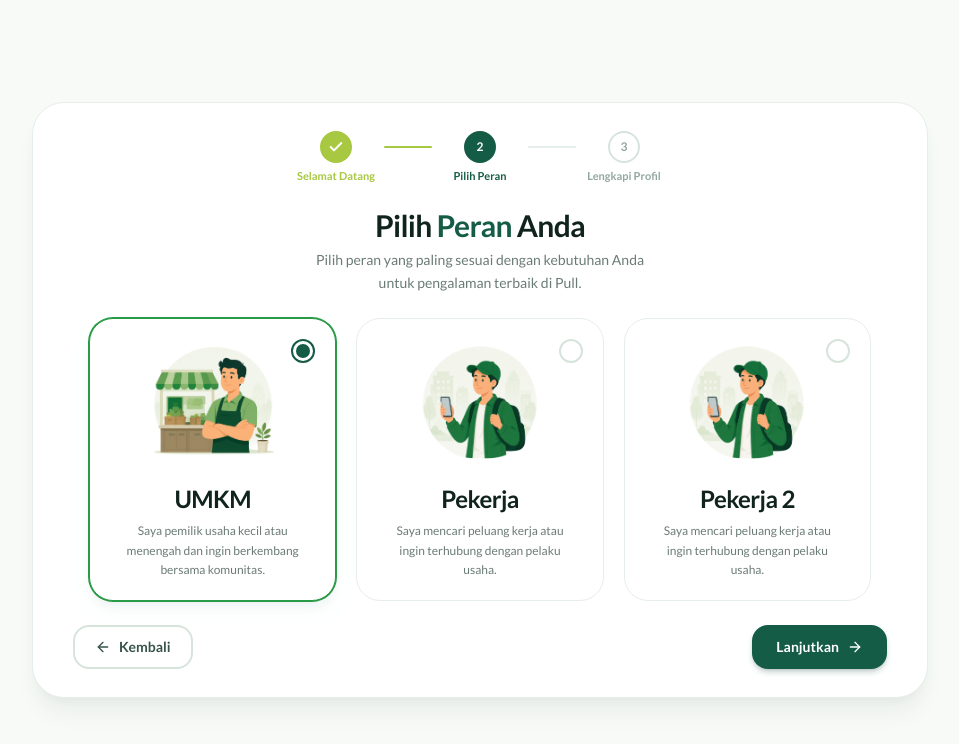
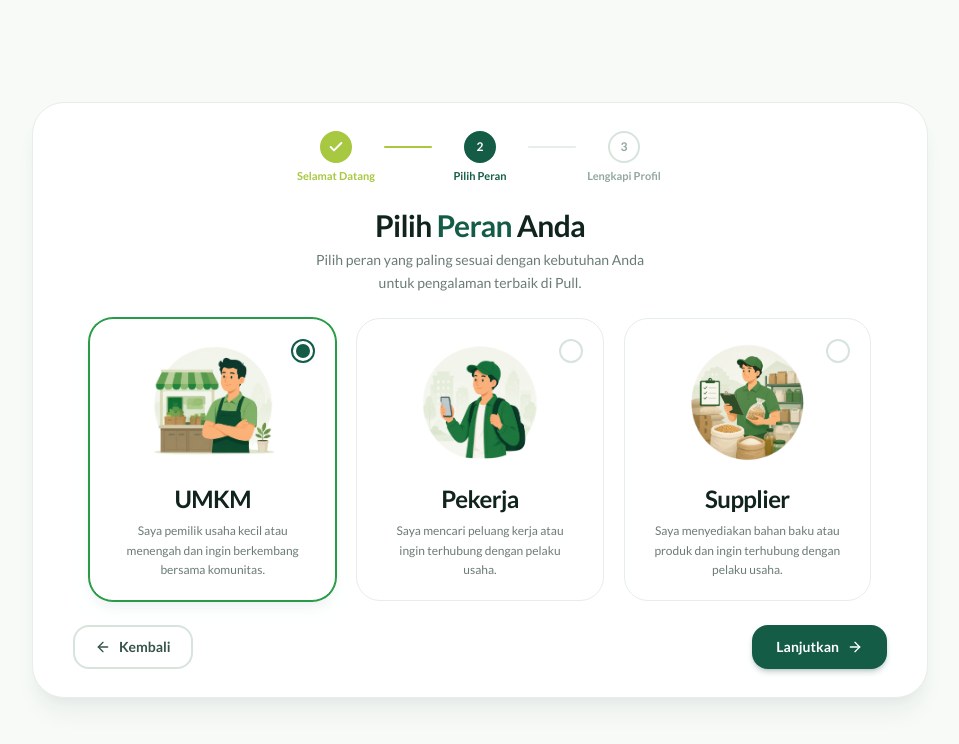
Before and after one commit to stoy109/Pull, a Next.js app: page /onboarding/pilih-peran in a window 1280 px wide. Shown: the top 744 px of the page, without its empty margins (160-1119 px from the left). Built offline with nearby package versions, Linux system fonts and the light colour scheme.

Commit message:
feat: add supplier role and use supplier.png icon

```diff
--- a/app/(public)/onboarding/pilih-peran/page.tsx
+++ b/app/(public)/onboarding/pilih-peran/page.tsx
@@ -34,10 +34,10 @@ const ROLES = [
     image: "/onboarding/roles/pekerja.png",
   },
   {
-    id: "pekerja2",
-    label: "Pekerja 2",
-    desc: "Saya mencari peluang kerja atau ingin terhubung dengan pelaku usaha.",
-    image: "/onboarding/roles/pekerja.png",
+    id: "supplier",
+    label: "Supplier",
+    desc: "Saya menyediakan bahan baku atau produk dan ingin terhubung dengan pelaku usaha.",
+    image: "/onboarding/roles/supplier.png",
   },
 ];
 
@@ -66,8 +66,7 @@ export default function PilihPeranPage() {
               <div key={step.id} className="flex items-center">
                 <div className="flex w-20 flex-col items-center gap-1.5 sm:w-24">
                   <div
-                    className={`w-8 h-8 rounded-full flex items-center justify-center text-xs font-bold border-2 transition-all duration-300 ${
-                      isDone
+                    className={`w-8 h-8 rounded-full flex items-center justify-center text-xs font-bold border-2 transition-all duration-300 ${isDone
                       ? "bg-[#A7C840] border-[#A7C840] text-white"
                       : isActive
                         ? "bg-[#145c46] border-[#145c46] text-white"
@@ -81,8 +80,7 @@ export default function PilihPeranPage() {
                     )}
                   </div>
                   <span
-                    className={`text-[11px] font-semibold text-center leading-tight transition-colors duration-300 ${
-                      isActive
+                    className={`text-[11px] font-semibold text-center leading-tight transition-colors duration-300 ${isActive
                       ? "text-[#145c46]"
                       : isDone
                         ? "text-[#A7C840]"
@@ -126,16 +124,14 @@ export default function PilihPeranPage() {
                 key={role.id}
                 type="button"
                 onClick={() => setSelectedRole(role.id)}
-                className={`relative flex flex-col items-center gap-4 rounded-[24px] border bg-white p-5 cursor-pointer transition-all duration-300 ${
-                  isSelected
+                className={`relative flex flex-col items-center gap-4 rounded-[24px] border bg-white p-5 cursor-pointer transition-all duration-300 ${isSelected
                   ? "border-[#299a45] shadow-lg shadow-emerald-950/5 ring-1 ring-[#299a45]"
                   : "border-[#e6eee9] hover:border-[#a7c840] hover:shadow-md"
                   }`}
               >
                 <div className="absolute top-5 right-5">
                   <div
-                    className={`w-6 h-6 rounded-full border-2 flex items-center justify-center transition-all duration-200 ${
-                      isSelected ? "border-[#145c46]" : "border-[#d6e4dc]"
+                    className={`w-6 h-6 rounded-full border-2 flex items-center justify-center transition-all duration-200 ${isSelected ? "border-[#145c46]" : "border-[#d6e4dc]"
                       }`}
                   >
                     {isSelected && (
```
Also changed, not shown: public/onboarding/roles/supplier.png (added). Lines whose indentation alone changed are shown as unchanged.
